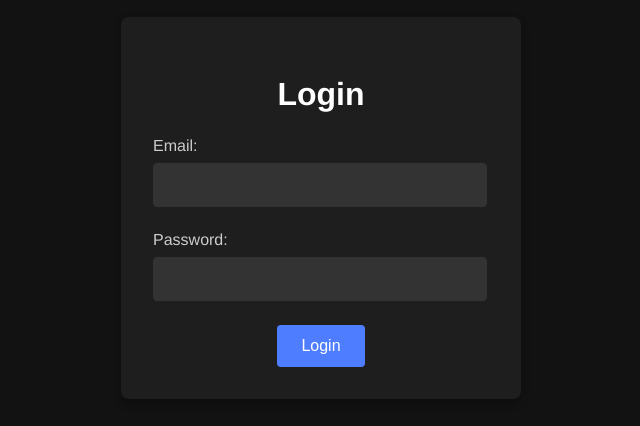
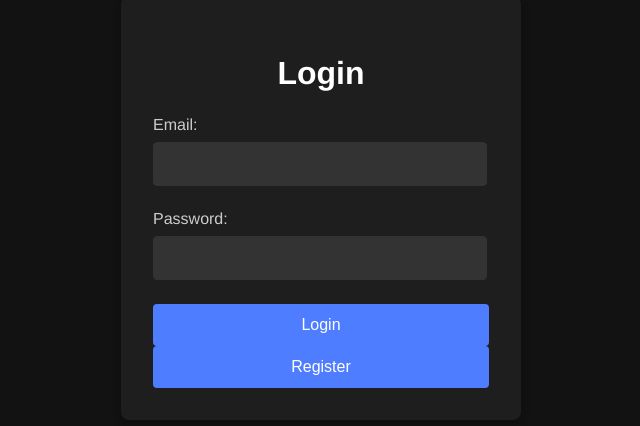
Before and after one commit to JPCBRGS/album-rating-platform, a Vue app in the folder album-rating-platform-frontend/: page /login in a window 1280 px wide. Shown: the part 252-678 px from the top of the page, without its empty margins (319-959 px from the left). Built offline with nearby package versions, Linux system fonts and the light colour scheme.

Commit message:
Classe de botões externalizada

```diff
--- /dev/null
+++ b/album-rating-platform-frontend/src/components/button-component.vue
@@ -0,0 +1,79 @@
+<template>
+    <button :class="buttonClass" :style="buttonStyle" @click="handleClick" :disabled="disabled">
+      <span v-if="loading">Loading...</span>
+      <span v-else>{{ text }}</span>
+    </button>
+  </template>
+
+  <script>
+  export default {
+    name: 'button-component',
+    props: {
+      text: {
+        type: String,
+        required: true
+      },
+      loading: {
+        type: Boolean,
+        default: false
+      },
+      disabled: {
+        type: Boolean,
+        default: false
+      },
+      buttonType: {
+        type: String,
+        default: 'submit'
+      },
+      variant: {
+        type: String,
+        default: 'primary'
+      }
+    },
+    computed: {
+      buttonClass() {
+        return `button ${this.variant}`;
+      },
+      buttonStyle() {
+        return {
+          width: '100%',
+          maxWidth: '400px'
+        };
+      }
+    },
+    methods: {
+      handleClick(event) {
+        this.$emit('click', event);
+      }
+    }
+  }
+  </script>
+
+  <style scoped>
+  .button {
+    padding: 0.75rem 1.5rem;
+    border: none;
+    border-radius: 4px;
+    font-size: 1rem;
+    cursor: pointer;
+    transition: background 0.3s ease;
+    text-align: center;
+    display: inline-block;
+    width: 100%;
+    box-sizing: border-box; /* Garante que padding e border sejam incluídos na largura total */
+  }
+
+  .button.primary {
+    background: #4f7dff;
+    color: white;
+  }
+
+  .button.primary:hover {
+    background: #2a56d4;
+  }
+
+  .button.primary:disabled {
+    background: #aab0b7;
+    cursor: not-allowed;
+  }
+  </style>
--- a/album-rating-platform-frontend/src/components/login-component.vue
+++ b/album-rating-platform-frontend/src/components/login-component.vue
@@ -12,19 +12,22 @@
           <label for="password">Password:</label>
           <input type="password" v-model="password" id="password" required />
         </div>
-        <button type="submit" :disabled="loading" class="submit-button">
-          <span v-if="loading">Logging in...</span>
-          <span v-else>Login</span>
-        </button>
+        <ButtonComponent type="submit" :loading="loading" text="Login" />
         <p v-if="errorMessage" class="error">{{ errorMessage }}</p>
+        <ButtonComponent type="button" @click="goToRegister" text="Register" />
       </form>
     </div>
   </div>
 </template>
 
 <script>
+import ButtonComponent from './button-component.vue';
+
 export default {
   name: 'login-component',
+  components: {
+    ButtonComponent
+  },
   data() {
     return {
       email: '',
@@ -62,6 +65,9 @@ export default {
       } finally {
         this.loading = false;
       }
+    },
+    goToRegister() {
+      this.$router.push('/register'); // Redireciona para a página de registro
     }
   }
 }
@@ -127,26 +133,6 @@ input:focus {
   outline: none;
 }
 
-.submit-button {
-  background: #4f7dff;
-  color: white;
-  padding: 0.75rem 1.5rem;
-  border: none;
-  border-radius: 4px;
-  font-size: 1rem;
-  cursor: pointer;
-  transition: background 0.3s ease;
-}
-
-.submit-button:hover {
-  background: #2a56d4;
-}
-
-.submit-button:disabled {
-  background: #aab0b7;
-  cursor: not-allowed;
-}
-
 .error {
   color: red;
   margin-top: 1rem;
--- a/album-rating-platform-frontend/src/components/register-component.vue
+++ b/album-rating-platform-frontend/src/components/register-component.vue
@@ -1,27 +1,35 @@
+<!-- src/components/register-component.vue -->
 <template>
-    <div>
+  <div class="register-container">
+    <div class="register-form">
       <h2>Register</h2>
       <form @submit.prevent="registerUser">
-        <div>
+        <div class="form-group">
           <label for="username">Username:</label>
           <input type="text" v-model="username" id="username" required />
         </div>
-        <div>
+        <div class="form-group">
           <label for="email">Email:</label>
           <input type="email" v-model="email" id="email" required />
         </div>
-        <div>
+        <div class="form-group">
           <label for="password">Password:</label>
           <input type="password" v-model="password" id="password" required />
         </div>
-        <button type="submit">Register</button>
+        <ButtonComponent type="submit" text="Register" />
       </form>
+    </div>
   </div>
 </template>
 
 <script>
+import ButtonComponent from './button-component.vue';
+
 export default {
   name: 'register-component',
+  components: {
+    ButtonComponent
+  },
   data() {
     return {
       username: '',
@@ -45,6 +53,7 @@
 
       const result = await response.json();
       if (response.ok) {
+        this.$router.push('/login'); // Redireciona para a página de login
         alert('User registered successfully');
       } else {
         alert(result.error || 'Registration failed');
@@ -53,3 +62,69 @@
   }
 }
 </script>
+
+<style scoped>
+html, body {
+  margin: 0;
+  padding: 0;
+  height: 100%;
+  background-color: #121212; /* Fundo escuro */
+}
+
+.register-container {
+  display: flex;
+  justify-content: center;
+  align-items: center;
+  height: 100vh;
+}
+
+.register-form {
+  background: #1e1e1e; /* Fundo do formulário escuro */
+  border-radius: 8px;
+  box-shadow: 0 4px 8px rgba(0, 0, 0, 0.3);
+  padding: 2rem;
+  width: 100%;
+  max-width: 400px;
+  text-align: center;
+  box-sizing: border-box; /* Garante que padding e border sejam incluídos na largura total */
+}
+
+h2 {
+  margin-bottom: 1.5rem;
+  font-size: 2rem;
+  color: #ffffff; /* Cor do texto */
+}
+
+.form-group {
+  margin-bottom: 1.5rem;
+  text-align: left;
+}
+
+label {
+  display: block;
+  margin-bottom: 0.5rem;
+  font-size: 1rem;
+  color: #cccccc; /* Cor do texto do rótulo */
+}
+
+input {
+  width: calc(100% - 2px); /* Ajusta a largura dos campos para se ajustar ao padding do formulário */
+  padding: 0.75rem;
+  border: 1px solid #333;
+  border-radius: 4px;
+  font-size: 1rem;
+  color: #ffffff;
+  background: #333;
+  box-sizing: border-box; /* Garante que padding e border sejam incluídos na largura total */
+}
+
+input:focus {
+  border-color: #4f7dff;
+  outline: none;
+}
+
+.error {
+  color: red;
+  margin-top: 1rem;
+}
+</style>
```
Lines whose indentation alone changed are shown as unchanged.
